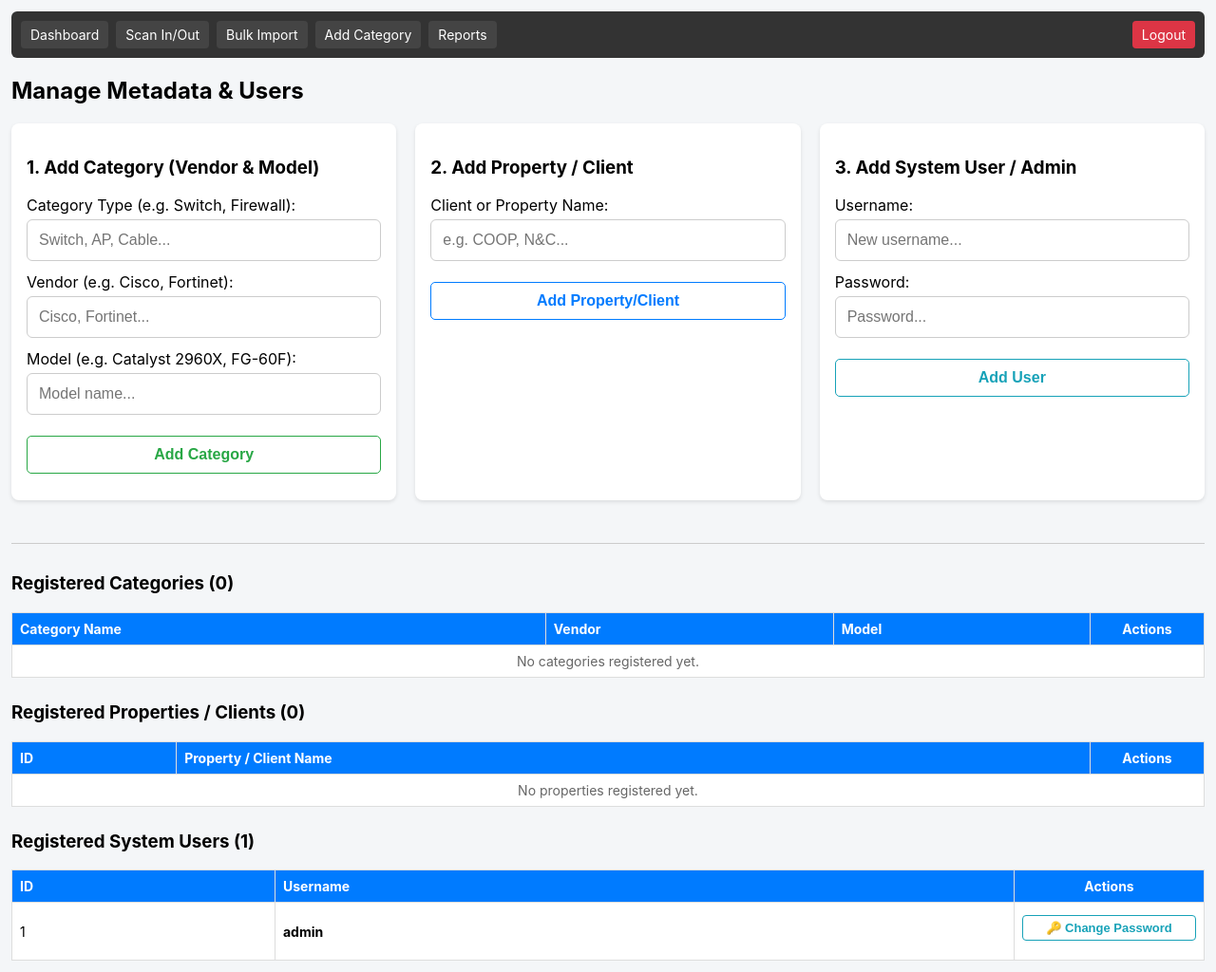
After one commit to mipxman/FleetManager, a Flask app: page /manage in a window 1280 px wide. The commit adds this page. Shown: the whole page at 95% size. Run offline with Flask 3, Linux system fonts and the light colour scheme; a user stored in the database is signed in.

Commit message:
Add files via upload

```diff
--- a/templates/base.html
+++ b/templates/base.html
@@ -2,142 +2,42 @@
 <html lang="en">
 <head>
     <meta charset="UTF-8">
-    <meta name="viewport" content="width=device-width, initial-scale=1.0, maximum-scale=1.0, user-scalable=no">
-    <title>Fleet Management</title>
-    <link href="https://cdn.jsdelivr.net/npm/bootstrap@5.3.0/dist/css/bootstrap.min.css" rel="stylesheet">
+    <meta name="viewport" content="width=device-width, initial-scale=1.0">
+    <title>Warehouse Manager</title>
     <style>
-        body { font-size: 0.95rem; }
-        .table-responsive { max-width: 100%; overflow-x: auto; }
+        * { box-sizing: border-box; }
+        body { font-family: -apple-system, BlinkMacSystemFont, "Segoe UI", Roboto, sans-serif; margin: 0; padding: 12px; background: #f4f6f8; }
+        nav { display: flex; flex-wrap: wrap; gap: 8px; background: #333; padding: 10px; border-radius: 6px; margin-bottom: 15px; }
+        nav a { color: #fff; text-decoration: none; padding: 6px 10px; background: #444; border-radius: 4px; font-size: 14px; }
+        nav a.logout { background: #dc3545; margin-left: auto; }
+        .card { background: #fff; padding: 16px; border-radius: 8px; width: 100%; max-width: 600px; margin: 0 auto 15px auto; box-shadow: 0 2px 4px rgba(0,0,0,0.1); }
+        input, select, textarea, button { width: 100%; padding: 12px; font-size: 16px; margin-top: 5px; margin-bottom: 12px; border: 1px solid #ccc; border-radius: 6px; }
+        button { background: #007bff; color: white; font-weight: bold; border: none; cursor: pointer; }
+        .table-container { overflow-x: auto; }
+        table { width: 100%; border-collapse: collapse; background: #fff; font-size: 14px; }
+        th, td { border: 1px solid #ddd; padding: 8px; text-align: left; }
+        th { background-color: #007bff; color: white; }
+        .alert { padding: 10px; background: #d4edda; color: #155724; border-radius: 4px; margin-bottom: 12px; }
     </style>
 </head>
-<body class="bg-light">
-    <nav class="navbar navbar-expand-md navbar-dark bg-dark mb-3 px-3">
-        <div class="container-fluid">
-            <a class="navbar-brand fw-bold" href="#">Fleet Manager</a>
-
-            <div class="d-flex align-items-center gap-2">
-                <!-- Language Selector -->
-                <select id="langSelect" class="form-select form-select-sm bg-secondary text-white border-0" style="width: auto;">
-                    <option value="en">🇬🇧 EN</option>
-                    <option value="it">🇮🇹 IT</option>
-                </select>
-
+<body>
     {% if current_user.is_authenticated %}
-                <button class="navbar-toggler" type="button" data-bs-toggle="collapse" data-bs-target="#navMenu">
-                    <span class="navbar-toggler-icon"></span>
-                </button>
+    <nav>
+      <a href="{{ url_for('index') }}">Dashboard</a>
+      <a href="{{ url_for('transaction') }}">Scan In/Out</a>
+      <a href="{{ url_for('bulk_import') }}">Bulk Import</a>
+      <a href="{{ url_for('manage_metadata') }}">Add Category</a>
+      <a href="{{ url_for('report') }}">Reports</a>
+      <a href="{{ url_for('logout') }}" class="logout">Logout</a>
+    </nav>
     {% endif %}
-            </div>
-
-            {% if current_user.is_authenticated %}
-            <div class="collapse navbar-collapse" id="navMenu">
-                <div class="ms-auto d-flex flex-column flex-md-row align-items-md-center gap-2 mt-2 mt-md-0">
-                    <span class="text-white small me-md-2">
-                        <span data-i18n="welcome">Welcome</span>, <strong>{{ current_user.first_name }}</strong> ({{ current_user.role|capitalize }})
-                    </span>
-                    <a href="{{ url_for('logout') }}" class="btn btn-outline-light btn-sm w-100 w-md-auto" data-i18n="logout">Logout</a>
-                </div>
-            </div>
-            {% endif %}
-        </div>
-    </nav>
-
-    <div class="container-fluid px-2 px-md-4">
-        {% with messages = get_flashed_messages(with_categories=true) %}
+    {% with messages = get_flashed_messages() %}
       {% if messages %}
-                {% for category, message in messages %}
-                    <div class="alert alert-{{ category }} alert-dismissible fade show my-2" role="alert">
-                        {{ message }}
-                        <button type="button" class="btn-close" data-bs-dismiss="alert"></button>
-                    </div>
+        {% for message in messages %}
+          <div class="alert">{{ message }}</div>
         {% endfor %}
       {% endif %}
     {% endwith %}
-
     {% block content %}{% endblock %}
-    </div>
-
-    <script src="https://cdn.jsdelivr.net/npm/bootstrap@5.3.0/dist/js/bootstrap.bundle.min.js"></script>
-
-    <!-- TRANSLATION SCRIPT -->
-    <script>
-        const translations = {
-            en: {
-                "welcome": "Welcome",
-                "logout": "Logout",
-                "driver_portal": "Driver Portal",
-                "active_returns": "Active Returns",
-                "return_vehicle": "Return Vehicle",
-                "available_vehicles": "Available Vehicles",
-                "check_out": "Check Out",
-                "where_going": "Where are you going?",
-                "start_km": "Start KM",
-                "return_odometer": "Return Odometer (KM)",
-                "admin_dashboard": "Admin Dashboard",
-                "add_user": "Add New User",
-                "add_vehicle": "Add New Vehicle",
-                "register_user": "Register User",
-                "add_to_fleet": "Add Vehicle to Fleet",
-                "fleet_reports": "Vehicle Fleet & Export Reports",
-                "no_vehicles": "No vehicles available.",
-                "user_management": "User Management",
-                "name": "Name",
-                "role": "Role",
-                "change_password": "Change Password"i,
-                "edit": "Edit",
-                "assign": "Assign"
-            },
-            it: {
-                "welcome": "Benvenuto",
-                "logout": "Disconnetti",
-                "driver_portal": "Portale Conducente",
-                "active_returns": "Veicoli da Restituire",
-                "return_vehicle": "Restituisci Veicolo",
-                "available_vehicles": "Veicoli Disponibili",
-                "check_out": "Prendi in Consegna",
-                "where_going": "Dove stai andando?",
-                "start_km": "KM Iniziali",
-                "return_odometer": "Chilometraggio di Rientro (KM)",
-                "admin_dashboard": "Pannello Amministratore",
-                "add_user": "Aggiungi Nuovo Utente",
-                "add_vehicle": "Aggiungi Nuovo Veicolo",
-                "register_user": "Registra Utente",
-                "add_to_fleet": "Aggiungi Veicolo alla Flotta",
-                "fleet_reports": "Flotta Veicoli e Report Export",
-                "no_vehicles": "Nessun veicolo disponibile.",
-                "user_management": "Gestione Utenti",
-                "name": "Nome",
-                "role": "Ruolo",
-                "change_password": "Cambia Password",
-                "edit": "Modifica",
-                "assign": "Assegna"
-            }
-        };
-
-        function setLanguage(lang) {
-            localStorage.setItem('selectedLanguage', lang);
-            document.querySelectorAll('[data-i18n]').forEach(el => {
-                const key = el.getAttribute('data-i18n');
-                if (translations[lang] && translations[lang][key]) {
-                    el.innerText = translations[lang][key];
-                }
-            });
-            document.querySelectorAll('[data-i18n-placeholder]').forEach(el => {
-                const key = el.getAttribute('data-i18n-placeholder');
-                if (translations[lang] && translations[lang][key]) {
-                    el.placeholder = translations[lang][key];
-                }
-            });
-        }
-
-        document.getElementById('langSelect').addEventListener('change', (e) => {
-            setLanguage(e.target.value);
-        });
-
-        // Load saved language or default to English
-        const savedLang = localStorage.getItem('selectedLanguage') || 'en';
-        document.getElementById('langSelect').value = savedLang;
-        setLanguage(savedLang);
-    </script>
 </body>
 </html>
--- /dev/null
+++ b/templates/manage_metadata.html
@@ -0,0 +1,239 @@
+{% extends 'base.html' %}
+{% block content %}
+<h2>Manage Metadata & Users</h2>
+
+<div style="display: flex; gap: 20px; flex-wrap: wrap;">
+    <!-- 1. Add Category -->
+    <div class="card" style="flex: 1; min-width: 280px;">
+        <h3>1. Add Category (Vendor & Model)</h3>
+        <form method="POST" action="{{ url_for('manage_metadata') }}">
+            <input type="hidden" name="form_type" value="category">
+
+            <label>Category Type (e.g. Switch, Firewall):</label>
+            <input type="text" name="name" required placeholder="Switch, AP, Cable...">
+
+            <label>Vendor (e.g. Cisco, Fortinet):</label>
+            <input type="text" name="vendor" required placeholder="Cisco, Fortinet...">
+
+            <label>Model (e.g. Catalyst 2960X, FG-60F):</label>
+            <input type="text" name="model" required placeholder="Model name...">
+
+            <button type="submit" style="background:transparent; border:1px solid #28a745; color:#28a745; padding:10px; width:100%; border-radius:5px; font-weight:bold; margin-top:10px; cursor:pointer;">
+                Add Category
+            </button>
+        </form>
+    </div>
+
+    <!-- 2. Add Property -->
+    <div class="card" style="flex: 1; min-width: 280px;">
+        <h3>2. Add Property / Client</h3>
+        <form method="POST" action="{{ url_for('manage_metadata') }}">
+            <input type="hidden" name="form_type" value="property">
+
+            <label>Client or Property Name:</label>
+            <input type="text" name="property_name" required placeholder="e.g. COOP, N&C...">
+
+            <button type="submit" style="background:transparent; border:1px solid #007bff; color:#007bff; padding:10px; width:100%; border-radius:5px; font-weight:bold; margin-top:10px; cursor:pointer;">
+                Add Property/Client
+            </button>
+        </form>
+    </div>
+
+    <!-- 3. Add User -->
+    <div class="card" style="flex: 1; min-width: 280px;">
+        <h3>3. Add System User / Admin</h3>
+        <form method="POST" action="{{ url_for('manage_metadata') }}">
+            <input type="hidden" name="form_type" value="user">
+
+            <label>Username:</label>
+            <input type="text" name="username" required placeholder="New username...">
+
+            <label>Password:</label>
+            <input type="password" name="password" required placeholder="Password...">
+
+            <button type="submit" style="background:transparent; border:1px solid #17a2b8; color:#17a2b8; padding:10px; width:100%; border-radius:5px; font-weight:bold; margin-top:10px; cursor:pointer;">
+                Add User
+            </button>
+        </form>
+    </div>
+</div>
+
+<hr style="margin: 30px 0; border:0; border-top:1px solid #ccc;">
+
+<!-- Registered Categories Table -->
+<h3>Registered Categories ({{ categories|length }})</h3>
+<div class="table-container" style="margin-bottom: 25px;">
+    <table>
+        <thead>
+            <tr>
+                <th>Category Name</th>
+                <th>Vendor</th>
+                <th>Model</th>
+                <th style="width:120px; text-align:center;">Actions</th>
+            </tr>
+        </thead>
+        <tbody>
+            {% for cat in categories %}
+            <tr>
+                <td>{{ cat.name }}</td>
+                <td>{{ cat.vendor }}</td>
+                <td>{{ cat.model }}</td>
+                <td style="text-align:center;">
+                    <button type="button" onclick="openEditCategoryModal('{{ cat.id }}', '{{ cat.name }}', '{{ cat.vendor }}', '{{ cat.model }}')" style="background:transparent; border:1px solid #ffc107; color:#d39e00; padding:4px 10px; border-radius:4px; font-size:13px; font-weight:bold; cursor:pointer;" title="Edit Category">
+                        ✏️ Edit
+                    </button>
+                </td>
+            </tr>
+            {% else %}
+            <tr><td colspan="4" style="text-align:center; color:#666;">No categories registered yet.</td></tr>
+            {% endfor %}
+        </tbody>
+    </table>
+</div>
+
+<!-- Registered Properties Table -->
+<h3>Registered Properties / Clients ({{ properties|length }})</h3>
+<div class="table-container" style="margin-bottom: 25px;">
+    <table>
+        <thead>
+            <tr>
+                <th>ID</th>
+                <th>Property / Client Name</th>
+                <th style="width:120px; text-align:center;">Actions</th>
+            </tr>
+        </thead>
+        <tbody>
+            {% for prop in properties %}
+            <tr>
+                <td>{{ prop.id }}</td>
+                <td><strong>{{ prop.name }}</strong></td>
+                <td style="text-align:center;">
+                    <button type="button" onclick="openEditPropertyModal('{{ prop.id }}', '{{ prop.name }}')" style="background:transparent; border:1px solid #ffc107; color:#d39e00; padding:4px 10px; border-radius:4px; font-size:13px; font-weight:bold; cursor:pointer;" title="Edit Property">
+                        ✏️ Edit
+                    </button>
+                </td>
+            </tr>
+            {% else %}
+            <tr><td colspan="3" style="text-align:center; color:#666;">No properties registered yet.</td></tr>
+            {% endfor %}
+        </tbody>
+    </table>
+</div>
+
+<!-- Registered System Users Table -->
+<h3>Registered System Users ({{ users|length }})</h3>
+<div class="table-container">
+    <table>
+        <thead>
+            <tr>
+                <th>ID</th>
+                <th>Username</th>
+                <th style="width:200px; text-align:center;">Actions</th>
+            </tr>
+        </thead>
+        <tbody>
+            {% for u in users %}
+            <tr>
+                <td>{{ u.id }}</td>
+                <td><strong>{{ u.username }}</strong></td>
+                <td style="text-align:center;">
+                    <button type="button" onclick="openChangePasswordModal('{{ u.id }}', '{{ u.username }}')" style="background:transparent; border:1px solid #17a2b8; color:#17a2b8; padding:5px 12px; border-radius:4px; font-size:13px; font-weight:bold; cursor:pointer;">
+                        🔑 Change Password
+                    </button>
+                </td>
+            </tr>
+            {% endfor %}
+        </tbody>
+    </table>
+</div>
+
+<!-- Edit Category Modal -->
+<div id="editCategoryModal" style="display:none; position:fixed; top:0; left:0; width:100%; height:100%; background:rgba(0,0,0,0.5); z-index:1000; align-items:center; justify-content:center;">
+    <div class="card" style="width:90%; max-width:450px; background:#fff; padding:20px; border-radius:8px;">
+        <h3>✏️ Edit Category</h3>
+        <form id="editCategoryForm" method="POST">
+            <label><strong>Category Type:</strong></label>
+            <input type="text" name="name" id="edit_cat_name" required style="width:100%; box-sizing:border-box; margin-bottom:10px; padding:8px; border:1px solid #ccc; border-radius:4px;">
+
+            <label><strong>Vendor:</strong></label>
+            <input type="text" name="vendor" id="edit_cat_vendor" required style="width:100%; box-sizing:border-box; margin-bottom:10px; padding:8px; border:1px solid #ccc; border-radius:4px;">
+
+            <label><strong>Model:</strong></label>
+            <input type="text" name="model" id="edit_cat_model" required style="width:100%; box-sizing:border-box; margin-bottom:15px; padding:8px; border:1px solid #ccc; border-radius:4px;">
+
+            <div style="display:flex; gap:10px;">
+                <button type="submit" style="background:transparent; border:1px solid #28a745; color:#28a745; flex:1; padding:8px; border-radius:4px; font-weight:bold; cursor:pointer;">Save Category</button>
+                <button type="button" onclick="closeEditCategoryModal()" style="background:transparent; border:1px solid #6c757d; color:#6c757d; flex:1; padding:8px; border-radius:4px; font-weight:bold; cursor:pointer;">Cancel</button>
+            </div>
+        </form>
+    </div>
+</div>
+
+<!-- Edit Property Modal -->
+<div id="editPropertyModal" style="display:none; position:fixed; top:0; left:0; width:100%; height:100%; background:rgba(0,0,0,0.5); z-index:1000; align-items:center; justify-content:center;">
+    <div class="card" style="width:90%; max-width:400px; background:#fff; padding:20px; border-radius:8px;">
+        <h3>✏️ Edit Property / Client</h3>
+        <form id="editPropertyForm" method="POST">
+            <label><strong>Property / Client Name:</strong></label>
+            <input type="text" name="property_name" id="edit_prop_name" required style="width:100%; box-sizing:border-box; margin-bottom:15px; padding:8px; border:1px solid #ccc; border-radius:4px;">
+
+            <div style="display:flex; gap:10px;">
+                <button type="submit" style="background:transparent; border:1px solid #28a745; color:#28a745; flex:1; padding:8px; border-radius:4px; font-weight:bold; cursor:pointer;">Save Property</button>
+                <button type="button" onclick="closeEditPropertyModal()" style="background:transparent; border:1px solid #6c757d; color:#6c757d; flex:1; padding:8px; border-radius:4px; font-weight:bold; cursor:pointer;">Cancel</button>
+            </div>
+        </form>
+    </div>
+</div>
+
+<!-- Change Password Modal -->
+<div id="changePasswordModal" style="display:none; position:fixed; top:0; left:0; width:100%; height:100%; background:rgba(0,0,0,0.5); z-index:1000; align-items:center; justify-content:center;">
+    <div class="card" style="width:90%; max-width:400px; background:#fff; padding:20px; border-radius:8px;">
+        <h3>🔑 Reset User Password</h3>
+        <p>Target User: <strong id="modal_username_display" style="color:#007bff;"></strong></p>
+
+        <form id="changePasswordForm" method="POST">
+            <label><strong>New Password:</strong></label>
+            <input type="password" name="new_password" required placeholder="Enter new password..." style="width:100%; box-sizing:border-box; margin-bottom:15px; padding:8px; border:1px solid #ccc; border-radius:4px;">
+
+            <div style="display:flex; gap:10px;">
+                <button type="submit" style="background:transparent; border:1px solid #28a745; color:#28a745; flex:1; padding:8px; border-radius:4px; font-weight:bold; cursor:pointer;">Save Password</button>
+                <button type="button" onclick="closeChangePasswordModal()" style="background:transparent; border:1px solid #6c757d; color:#6c757d; flex:1; padding:8px; border-radius:4px; font-weight:bold; cursor:pointer;">Cancel</button>
+            </div>
+        </form>
+    </div>
+</div>
+
+<script>
+    function openEditCategoryModal(id, name, vendor, model) {
+        document.getElementById('editCategoryForm').action = '/edit_category/' + id;
+        document.getElementById('edit_cat_name').value = name;
+        document.getElementById('edit_cat_vendor').value = vendor;
+        document.getElementById('edit_cat_model').value = model;
+        document.getElementById('editCategoryModal').style.display = 'flex';
+    }
+
+    function closeEditCategoryModal() {
+        document.getElementById('editCategoryModal').style.display = 'none';
+    }
+
+    function openEditPropertyModal(id, name) {
+        document.getElementById('editPropertyForm').action = '/edit_property/' + id;
+        document.getElementById('edit_prop_name').value = name;
+        document.getElementById('editPropertyModal').style.display = 'flex';
+    }
+
+    function closeEditPropertyModal() {
+        document.getElementById('editPropertyModal').style.display = 'none';
+    }
+
+    function openChangePasswordModal(userId, username) {
+        document.getElementById('changePasswordForm').action = '/change_user_password/' + userId;
+        document.getElementById('modal_username_display').innerText = username;
+        document.getElementById('changePasswordModal').style.display = 'flex';
+    }
+
+    function closeChangePasswordModal() {
+        document.getElementById('changePasswordModal').style.display = 'none';
+    }
+</script>
+{% endblock %}
```
Lines whose indentation alone changed are shown as unchanged.
